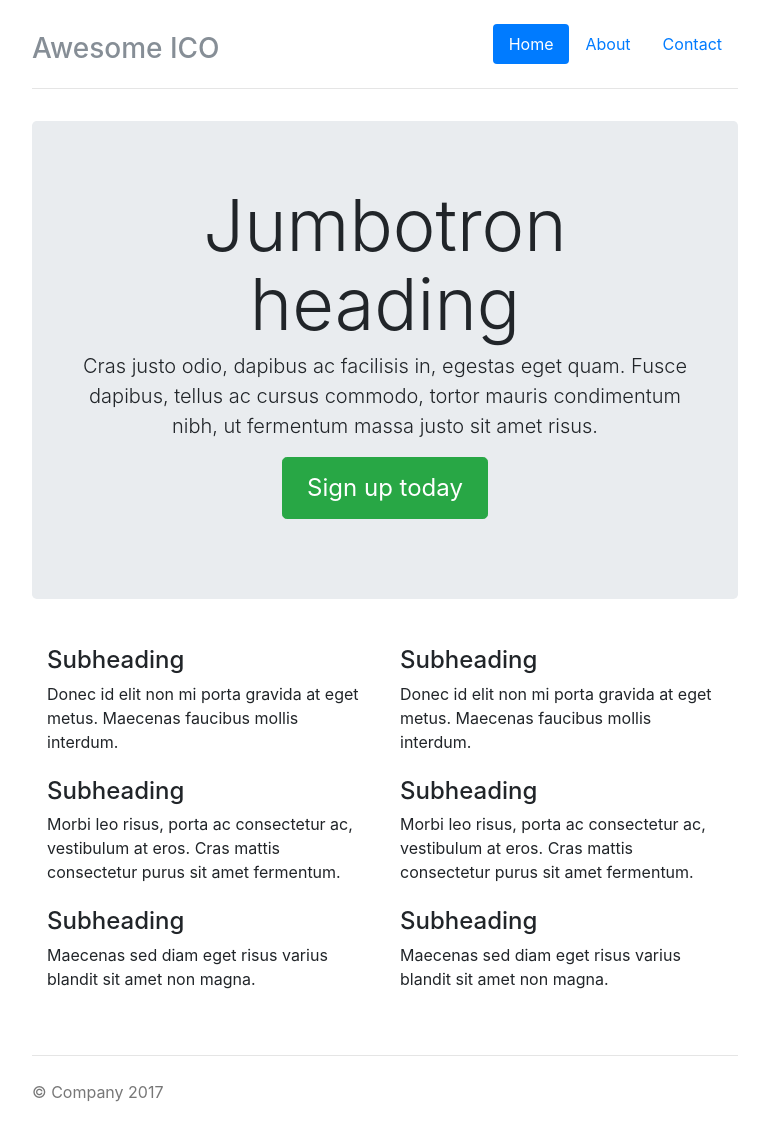
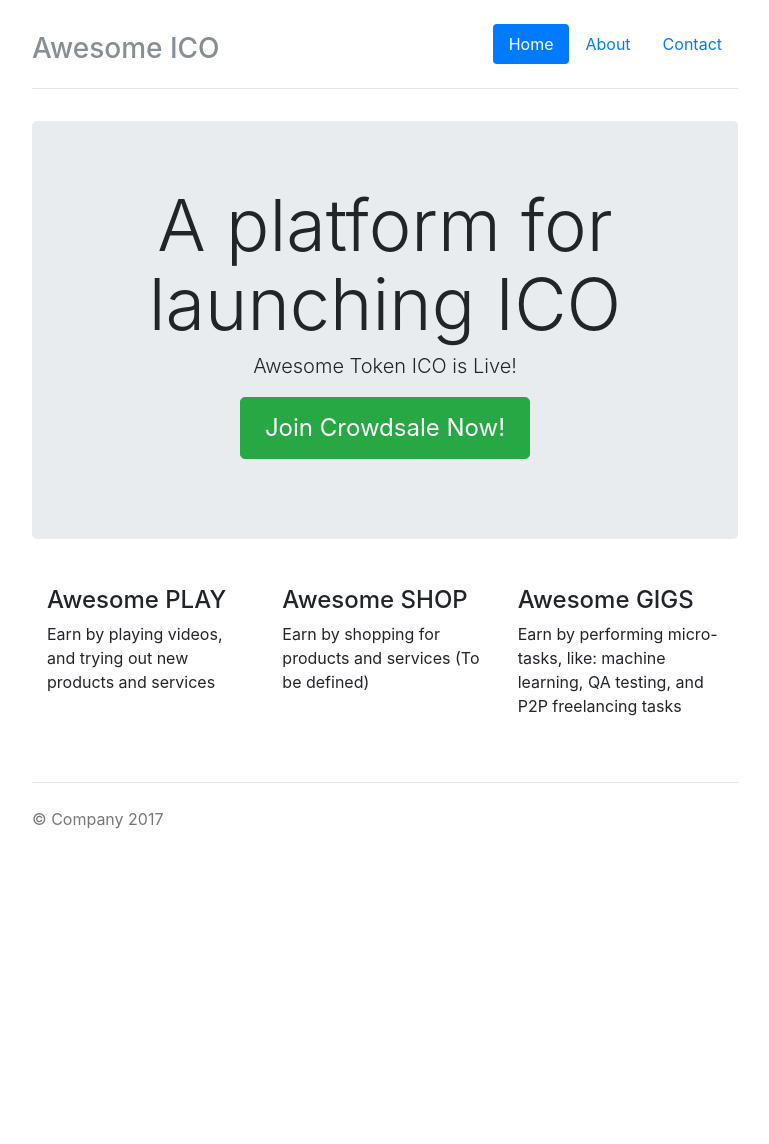
Before and after one commit to vaporparty/identitymind-samples, a Django app: page / in a window 1280 px wide. Shown: the whole page, without its empty margins (255-1024 px from the left). After the commit the page ends 829 px from the top, so only its background shows below. Run offline with Django 3.2, Linux system fonts and the light colour scheme; some libraries are stand-ins or nearby versions.

Commit message:
updated main page and js url

```diff
--- a/kyc-plugin-django/ico_demo/settings.py
+++ b/kyc-plugin-django/ico_demo/settings.py
@@ -27,7 +27,7 @@ SECRET_KEY = '-$t%gc&$7gr-(ol8iur@+jpm@to9t1fm)&gkl%jy!d553cmce^'
 # SECURITY WARNING: don't run with debug turned on in production!
 DEBUG = True
 
-ALLOWED_HOSTS = [os.environ.get('ALLOWED_HOST')]
+ALLOWED_HOSTS = ['*']
 
 # Custom Settings
 
--- a/kyc-plugin-django/templates/index.html
+++ b/kyc-plugin-django/templates/index.html
@@ -30,33 +30,27 @@
           </div>
 
           <div class="jumbotron">
-            <h1 class="display-3">Jumbotron heading</h1>
-            <p class="lead">Cras justo odio, dapibus ac facilisis in, egestas eget quam. Fusce dapibus, tellus ac cursus commodo, tortor mauris condimentum nibh, ut fermentum massa justo sit amet risus.</p>
-            <p><a class="btn btn-lg btn-success" href="register" role="button">Sign up today</a></p>
+            <h1 class="display-3">A platform for launching ICO</h1>
+            <p class="lead">Awesome Token ICO is Live!</p>
+            <p><a class="btn btn-lg btn-success" href="register" role="button">Join Crowdsale Now!</a></p>
           </div>
 
           <div class="row marketing">
-            <div class="col-lg-6">
-              <h4>Subheading</h4>
-              <p>Donec id elit non mi porta gravida at eget metus. Maecenas faucibus mollis interdum.</p>
-
-              <h4>Subheading</h4>
-              <p>Morbi leo risus, porta ac consectetur ac, vestibulum at eros. Cras mattis consectetur purus sit amet fermentum.</p>
-
-              <h4>Subheading</h4>
-              <p>Maecenas sed diam eget risus varius blandit sit amet non magna.</p>
+            <div class="col-lg-4">
+              <h4>Awesome PLAY</h4>
+              <p>Earn by playing videos, and trying out new products and services</p>
             </div>
 
-            <div class="col-lg-6">
-              <h4>Subheading</h4>
-              <p>Donec id elit non mi porta gravida at eget metus. Maecenas faucibus mollis interdum.</p>
+            <div class="col-lg-4">
+              <h4>Awesome SHOP</h4>
+              <p>Earn by shopping for products and services (To be defined)</p>
+            </div>
 
-              <h4>Subheading</h4>
-              <p>Morbi leo risus, porta ac consectetur ac, vestibulum at eros. Cras mattis consectetur purus sit amet fermentum.</p>
+            <div class="col-lg-4">
+              <h4>Awesome GIGS</h4>
+              <p>Earn by performing micro-tasks, like: machine learning, QA testing, and P2P freelancing tasks</p>
+            </div>
 
-              <h4>Subheading</h4>
-              <p>Maecenas sed diam eget risus varius blandit sit amet non magna.</p>
-            </div>
           </div>
 
           <footer class="footer">
```
Also changed, not shown: kyc-plugin-django/templates/register.html (+6 -1 lines).
